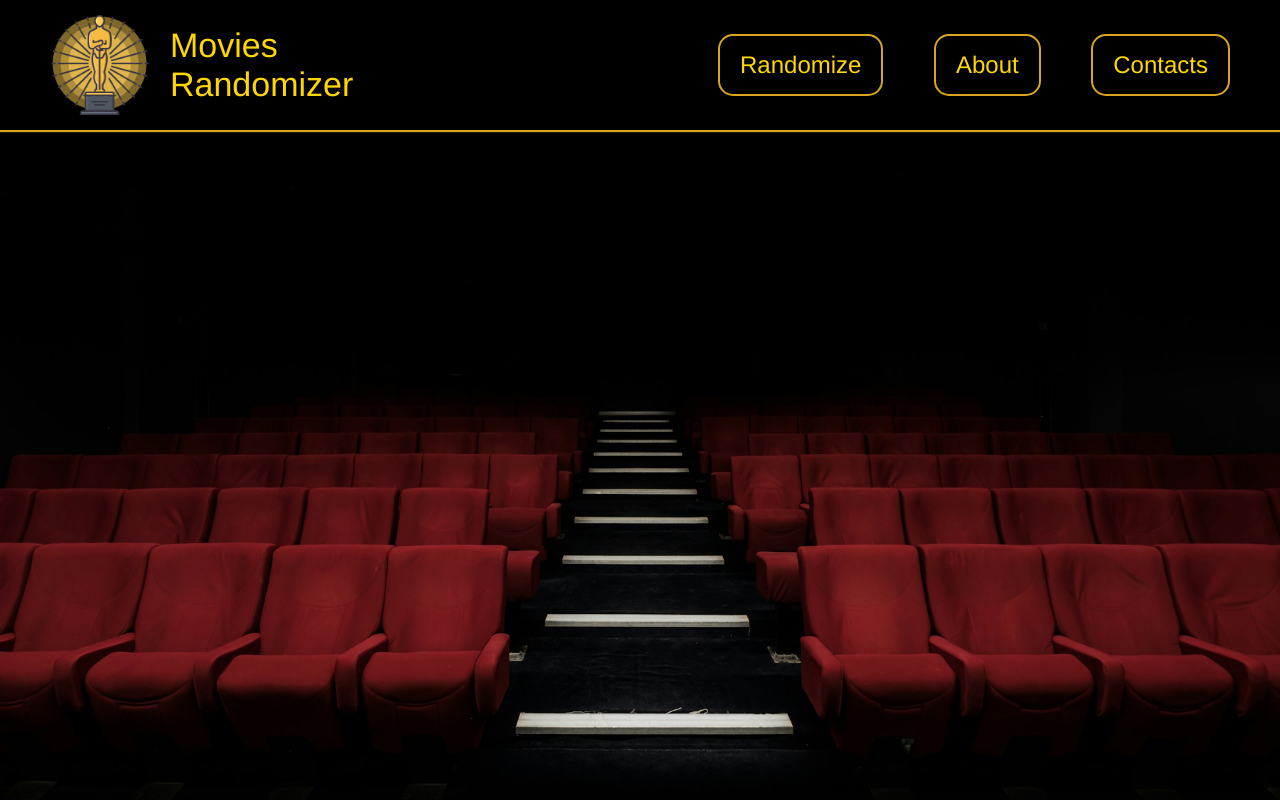
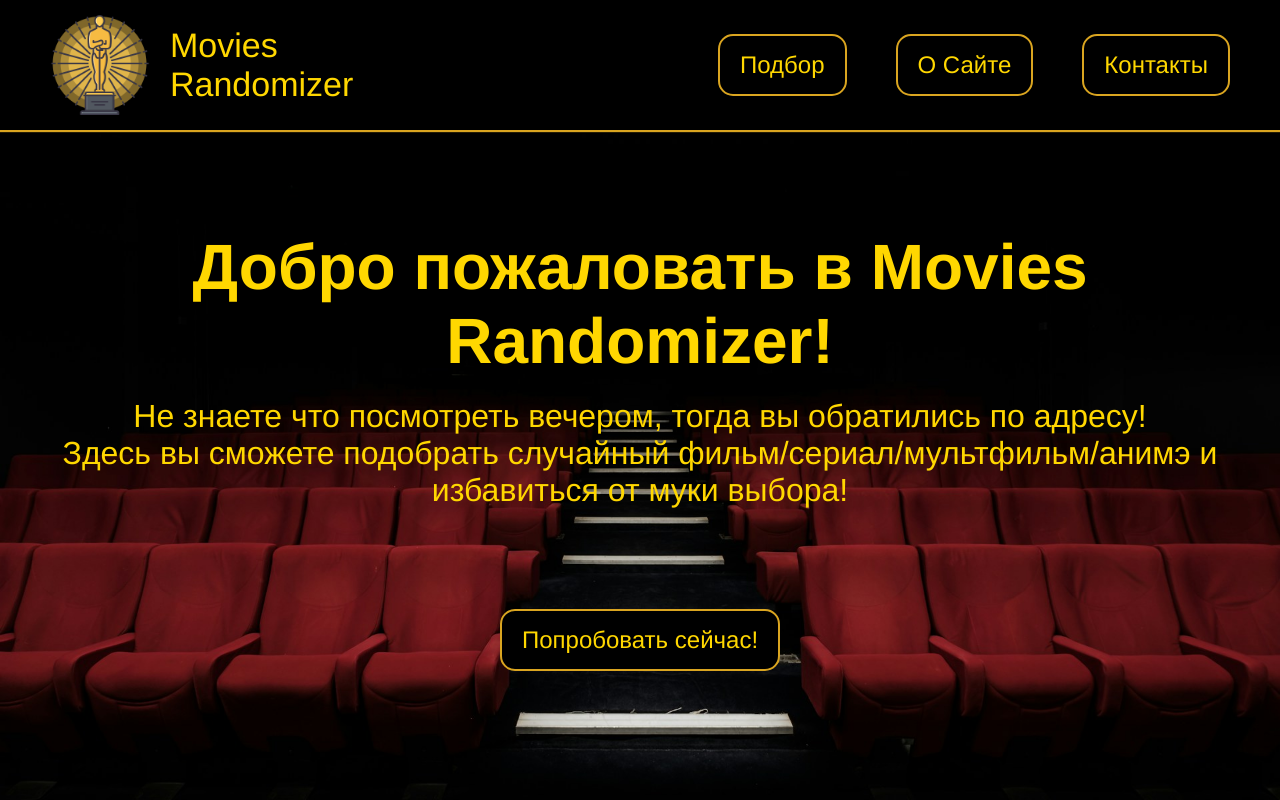
Before and after one commit to Modern4ik/movies-randomizer-project, a React (Create React App) app: page /main in a window 1280 px wide. Built offline with nearby package versions, Linux system fonts and the light colour scheme.

Commit message:
Added content for main, about, contact pages and add RU text instead of ENG

```diff
--- a/package.json
+++ b/package.json
@@ -11,6 +11,7 @@
     "react-dom": "^18.3.1",
     "react-router-dom": "^6.26.2",
     "react-scripts": "5.0.1",
+    "react-transition-group": "^4.4.5",
     "web-vitals": "^2.1.4"
   },
   "scripts": {
--- a/src/API/MovieService.js
+++ b/src/API/MovieService.js
@@ -17,7 +17,9 @@ export default class MovieService {
     const requests = [];
 
     for (let i = 0; i < showCount; i++) {
-      requests.push(new Promise(async (resolve, reject) => {
+      requests.push(
+        new Promise(async (resolve, reject) => {
+          try {
             const response = await axios.get(
               "https://api.kinopoisk.dev/v1.4/movie/random",
               {
@@ -30,12 +32,16 @@ export default class MovieService {
 
                 paramsSerializer: {
                   indexes: null,
-            }
+                },
               }
             );
 
             resolve(response.data);
-      }))
+          } catch (error) {
+            reject(error);
+          }
+        })
+      );
     }
 
     const responsesData = await Promise.all(requests);
--- a/src/components/RandomizeItem.jsx
+++ b/src/components/RandomizeItem.jsx
@@ -1,17 +1,24 @@
-import React from 'react';
-import classes from './components-styles/RandomizeItem.module.css';
+import React from "react";
+import classes from "./components-styles/RandomizeItem.module.css";
 
-const RandomizeItem = ({movieData}) => {
+const RandomizeItem = ({ movieData, loadFunc }) => {
   return (
     <div className={classes.rnditem}>
       <h3 className={classes.header}>{movieData.name}</h3>
-            <img className={classes.poster} src={movieData.poster.url} alt={`Постер фильма ${movieData.name}`} />
+      <img
+        onLoad={loadFunc(true)}
+        className={classes.poster}
+        src={movieData.poster.url}
+        alt={`Постер фильма ${movieData.name}`}
+      />
       <div className={classes.description}>{movieData.description}</div>
-            <div className={classes.rating}>{`Рейтинг Кинопоиска: ${movieData.rating.kp.toFixed(1)}`}</div>
+      <div
+        className={classes.rating}
+      >{`Рейтинг Кинопоиска: ${movieData.rating.kp.toFixed(1)}`}</div>
       <div>{`Год: ${movieData.year}`}</div>
       <div>{`Страна: ${movieData.countries[0].name}`}</div>
     </div>
-    )
-}
+  );
+};
 
 export default RandomizeItem;
--- a/src/components/RandomizeList.jsx
+++ b/src/components/RandomizeList.jsx
@@ -1,16 +1,18 @@
 import React from "react";
 import RandomizeItem from "./RandomizeItem";
-import classes from './components-styles/RandomizeList.module.css';
+import classes from "./components-styles/RandomizeList.module.css";
 
-const RandomizeList = ({moviesData}) => {
+const RandomizeList = ({ moviesData, loadFunc}) => {
+  console.log('Зашли');
   console.log(moviesData);
+
   return (
     <div className={classes.rndlist}>
       {moviesData.map((movieData) => {
-                return <RandomizeItem movieData={movieData} />
+        return <RandomizeItem key={movieData.id} movieData={movieData} loadFunc={loadFunc}/>;
       })}
     </div>
-    )
-}
+  );
+};
 
 export default RandomizeList;
--- a/src/components/UI/navbar/Navbar.jsx
+++ b/src/components/UI/navbar/Navbar.jsx
@@ -20,13 +20,13 @@ const Navbar = () => {
 
       <div className={classes.navbar__items}>
         <Link className={classes.navbar__item} to="/random">
-          Randomize
+          Подбор
         </Link>
         <Link className={classes.navbar__item} to="/about">
-          About
+          О Сайте
         </Link>
         <Link className={classes.navbar__item} to="/contacts">
-          Contacts
+          Контакты
         </Link>
       </div>
     </div>
--- a/src/pages/About.jsx
+++ b/src/pages/About.jsx
@@ -1,9 +1,18 @@
 import React from "react";
 
 const About = () => {
-    return (
+  return (
+    <div className="main-container">
+      <div>
         <h1>О сайте</h1>
-    )
-}
+        <p className="main-container__text">
+          Данный проект является учебным.
+          <br />
+          Создан при помощи фреймворка React.
+        </p>
+      </div>
+    </div>
+  );
+};
 
 export default About;
--- a/src/pages/Contacts.jsx
+++ b/src/pages/Contacts.jsx
@@ -2,7 +2,11 @@ import React from "react";
 
 const Contacts = () => {
     return (
-        <h1>Контакты</h1>
+        <div className="contacts">
+            <p>e-mail: какой-то e-mail</p>
+            <p>телефон: какой-то телефон</p>
+            <p>адрес: какой-то адрес</p>
+        </div>
     )
 }
 
--- a/src/pages/MainPage.jsx
+++ b/src/pages/MainPage.jsx
@@ -1,11 +1,23 @@
 import React from "react";
+import { Link } from "react-router-dom";
 
 const MainPage = () => {
-    return (
-        <div>
-            <h1>Hello, World!</h1>
-        </div>
-    )
-}
+  return (
+    <div className="main-container">
+      <div>
+        <h1>Добро пожаловать в Movies Randomizer!</h1>
+        <p className="main-container__text">
+          Не знаете что посмотреть вечером, тогда вы обратились по адресу!
+          <br />
+          Здесь вы сможете подобрать случайный фильм/сериал/мультфильм/анимэ и
+          избавиться от муки выбора!
+        </p>
+      </div>
+      <Link className="main-page__link" to="/random">
+        Попробовать сейчас!
+      </Link>
+    </div>
+  );
+};
 
 export default MainPage;
--- a/src/pages/Randomizer.jsx
+++ b/src/pages/Randomizer.jsx
@@ -1,4 +1,4 @@
-import React, { useEffect, useState } from "react";
+import React, { useState } from "react";
 import RandomizeSelect from "../components/UI/selects/RandomizeSelect";
 import {
   countOptions,
@@ -18,9 +18,12 @@ const Randomizer = () => {
   const [countToShow, setCountToShow] = useState(0);
   const [isMoviesLoading, setIsMoviesLoading] = useState(false);
   const [movies, setMovies] = useState([]);
+  const [isPostersLoaded, setIsPostersLoaded] = useState(false);
 
   const loadMovies = async (event) => {
     event.preventDefault();
+
+    if (isPostersLoaded) setIsPostersLoaded(false);
 
     setIsMoviesLoading(true);
 
@@ -55,10 +58,10 @@ const Randomizer = () => {
         />
         <RandomizeButton
           onClick={loadMovies}
-          buttonText={"Get movies!"}
+          buttonText={"Подобрать!"}
         ></RandomizeButton>
       </form>
-      {isMoviesLoading ? <RandomizeLoader /> : <RandomizeList moviesData={movies} />}
+      {isMoviesLoading && !isPostersLoaded ? <RandomizeLoader /> : <RandomizeList moviesData={movies} loadFunc={setIsPostersLoaded}/>}
     </div>
   );
 };
--- a/src/styles/App.css
+++ b/src/styles/App.css
@@ -16,6 +16,46 @@
   background-size: cover;
 }
 
+.main-container {
+  display: flex;
+  flex-direction: column;
+  gap: 100px;
+  text-align: center;
+  margin-top: 100px;
+  font-size: 32px;
+  color: gold;
+}
+
+.main-container__text {
+  margin-top: 20px;
+}
+
+.main-page__link {
+  text-decoration: none;
+  padding: 15px 20px;
+  width: max-content;
+  align-self: center;
+  color: gold;
+  background-color: black;
+  font-size: 24px;
+  border: 2px solid goldenrod;
+  border-radius: 15px;
+  transition: 0.2s;
+}
+
+.main-page__link:hover {
+  box-shadow: 0px 0px 10px 5px goldenrod;
+}
+
+.contacts {
+  color: gold;
+  font-size: 38px;
+  align-self: start;
+  margin-left: 50px;
+  margin-top: 100px;
+  line-height: 50px;
+}
+
 form {
   display: flex;
   width: max-content;
```
Also changed, not shown: 1 other file (tests, documents, lock files or other folders). Lines whose indentation alone changed are shown as unchanged.
